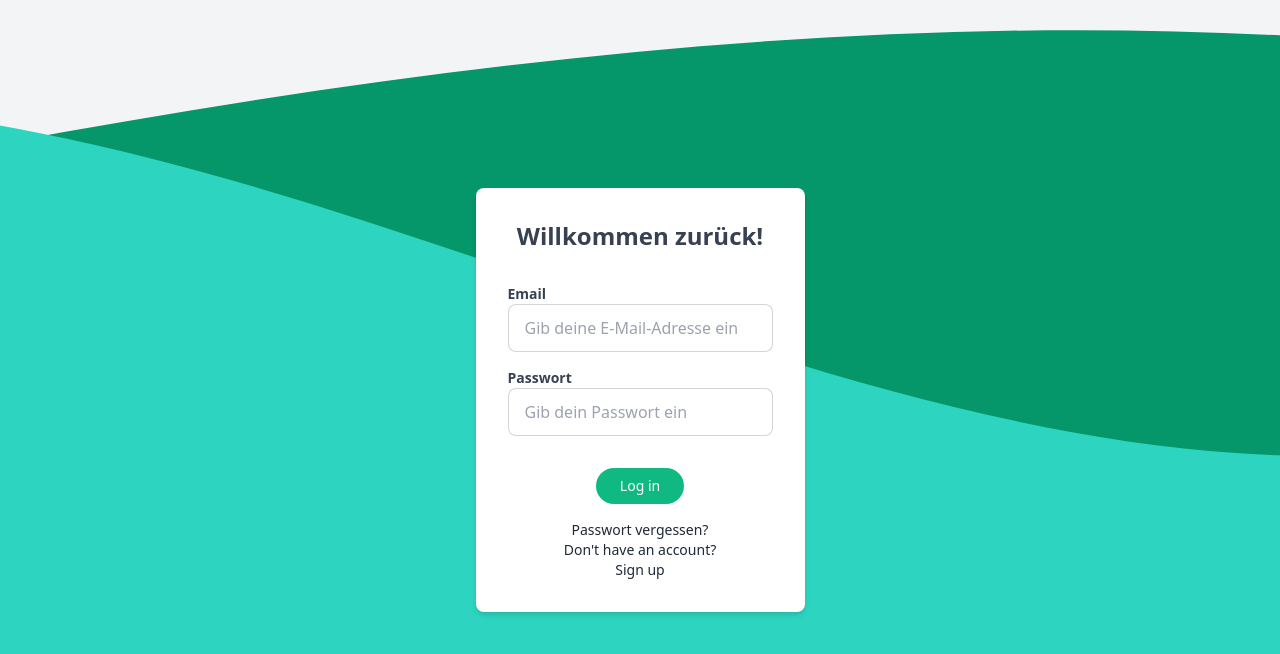
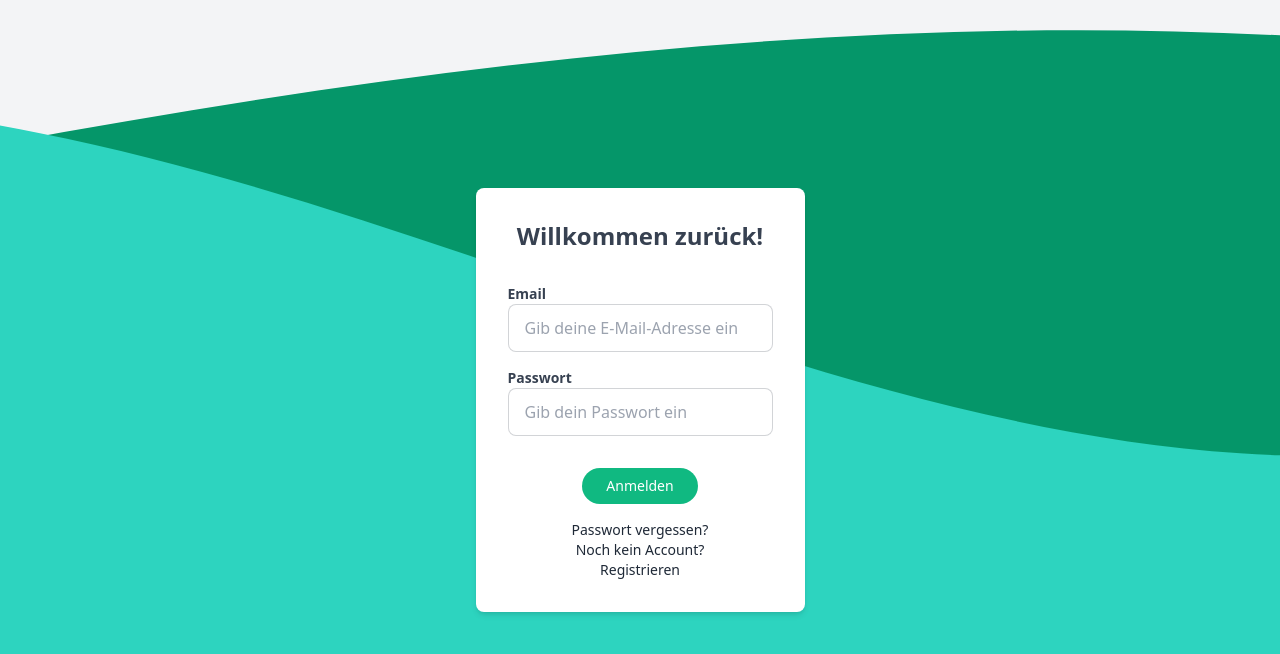
Before and after one commit to lulkebit/rauchfrei-v2, a React (Create React App) app in the folder app/: page /login in a window 1280 px wide. Shown: the top 654 px of the page. Built offline with nearby package versions, Linux system fonts and the light colour scheme; no server answers.

Commit message:
refactor: Update login page button text to German

```diff
--- a/app/src/pages/auth/Login.jsx
+++ b/app/src/pages/auth/Login.jsx
@@ -89,7 +89,7 @@ export default function Login() {
                         />
                     </div>
                     <div className='flex items-center justify-center mt-8'>
-                        <CustomButton>Log in</CustomButton>
+                        <CustomButton>Anmelden</CustomButton>
                     </div>
                 </form>
                 <div className='mt-4 flex flex-col items-center justify-center'>
@@ -99,12 +99,12 @@ export default function Login() {
                     >
                         Passwort vergessen?
                     </button>
-                    <p className='text-sm'>Don't have an account?</p>
+                    <p className='text-sm'>Noch kein Account?</p>
                     <button
                         onClick={() => navigate('/signup')}
                         className='text-sm text-blue-500 hover:underline'
                     >
-                        Sign up
+                        Registrieren
                     </button>
                 </div>
             </div>
```
